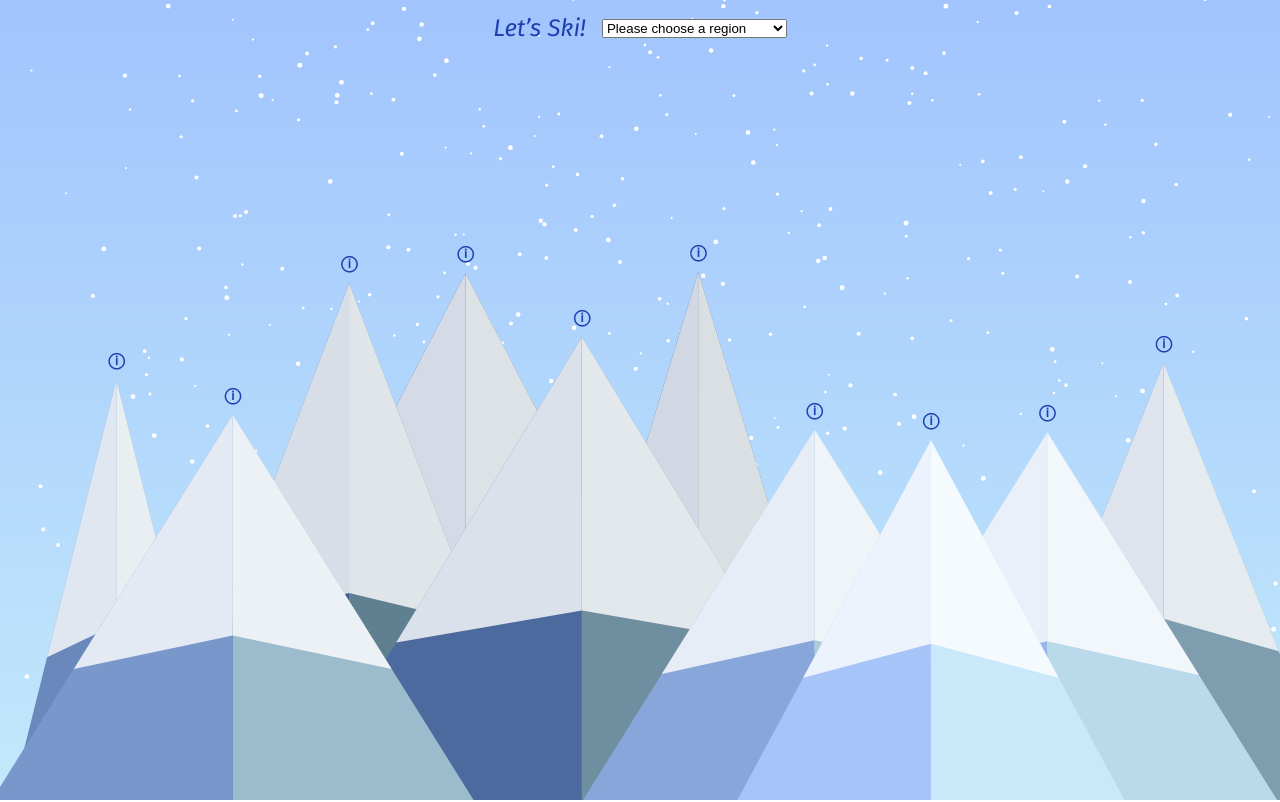
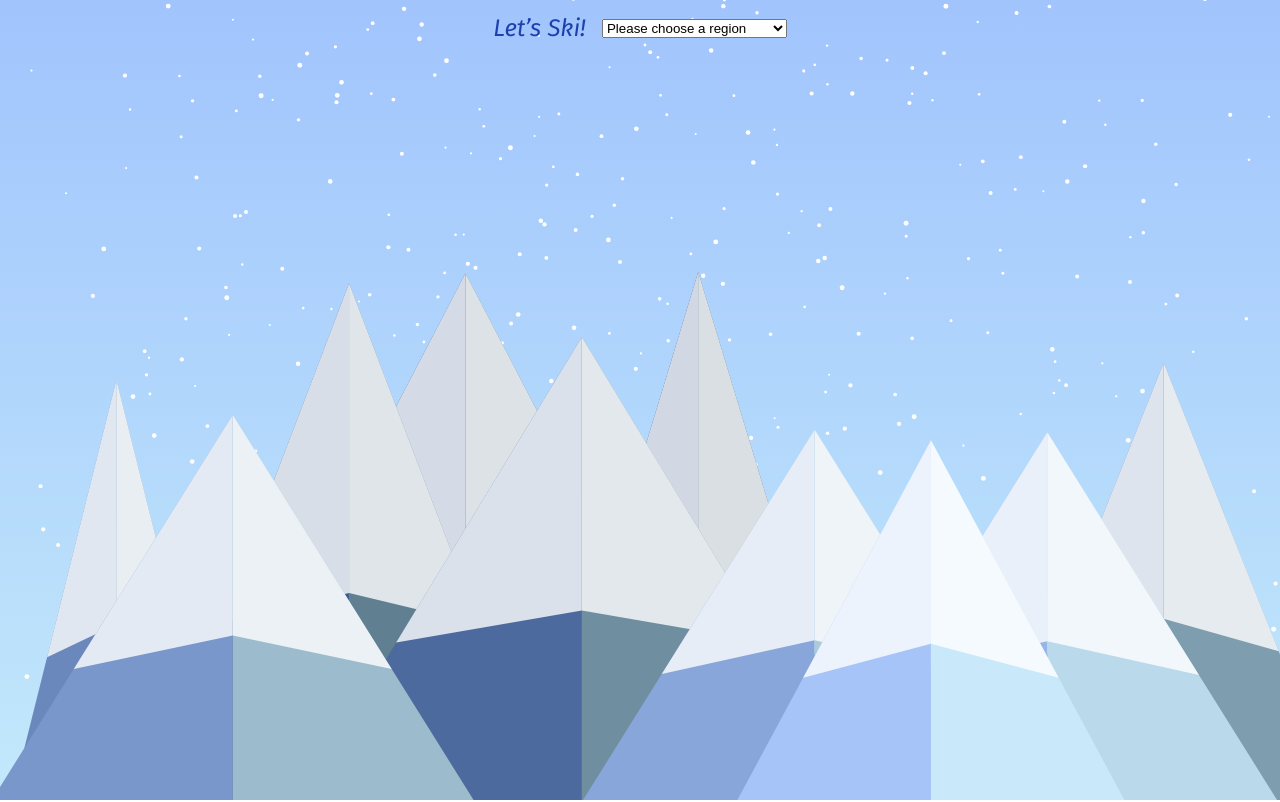
Before and after one commit to roeybiran/lets-ski, a Next.js app: page / in a window 1280 px wide. Shown: the top 802 px of the page. Built offline with nearby package versions, Linux system fonts and the light colour scheme.

Commit message:
bugfixes

```diff
--- a/package.json
+++ b/package.json
@@ -3,7 +3,7 @@
 	"version": "0.1.0",
 	"private": true,
 	"scripts": {
-    "dev": "NODE_OPTIONS='--inspect' next dev",
+		"dev": "next dev",
 		"build": "next build",
 		"start": "next start",
 		"lint": "tsc --noEmit && next lint"
--- a/src/pages/index.tsx
+++ b/src/pages/index.tsx
@@ -21,7 +21,7 @@ export default function Page({
 	resorts,
 	initialResorts,
 }: InferGetStaticPropsType<typeof getStaticProps>) {
-	const [shownResorts, setShownResorts] = useState<Resort[]>(initialResorts);
+	const [shownResorts, setShownResorts] = useState<Resort[]>([]);
 	const [shownDetails, setShownDetails] = useState('');
 	return (
 		<>
@@ -70,7 +70,9 @@ export default function Page({
 					didClose={() => setShownDetails('')}
 				/>
 				<Snowflakes />
-				<Mountains resorts={shownResorts} />
+				<Mountains
+					resorts={shownResorts.length ? shownResorts : initialResorts}
+				/>
 				{shownResorts.map(({ name, id }) => (
 					<button
 						aria-label="More information"
```
Lines whose indentation alone changed are shown as unchanged.
